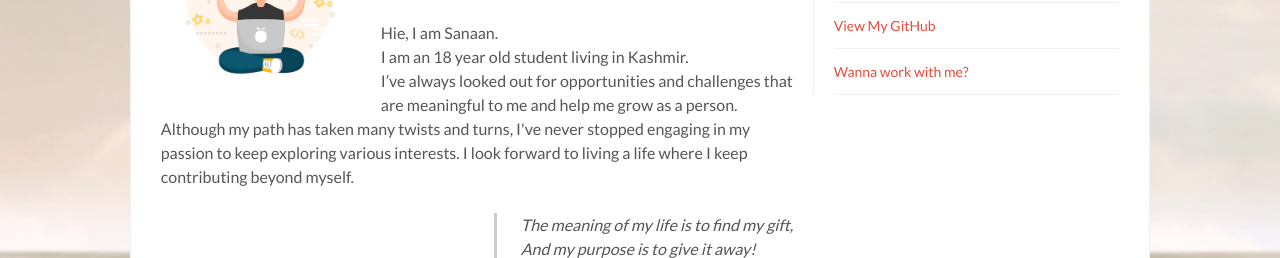
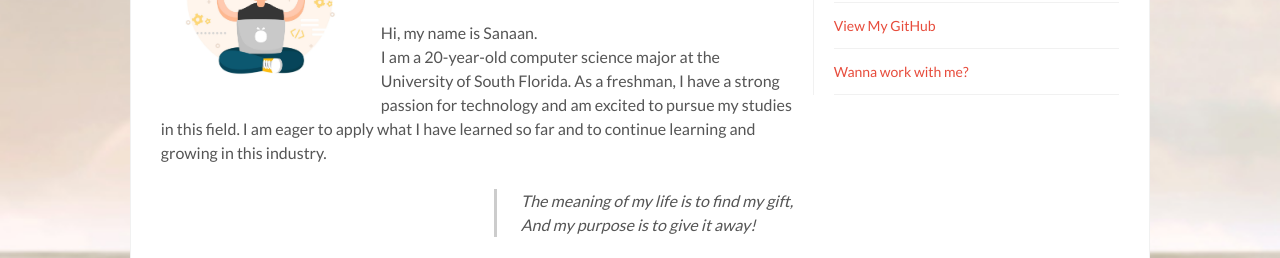
Before and after one commit to SanaanWani/MyWebsite, a plain HTML site: page index.html in a window 1280 px wide. Shown: the part 258-516 px from the top of the page. Drawn offline with nearby package versions, Linux system fonts and the light colour scheme.

Commit message:
Update index.html

```diff
--- a/index.html
+++ b/index.html
@@ -67,9 +67,8 @@
                                     Student / Programmer
                                 </h4>
                                 <p>
-                                    Hie, I am Sanaan. <br>
-                                    I am an 18 year old student living in Kashmir. <br>
-                                    I’ve always looked out for opportunities and challenges that are meaningful to me and help me grow as a person. Although my path has taken many twists and turns, I've never stopped engaging in my passion to keep exploring various interests. I look forward to living a life where I keep contributing beyond myself.<br>
+                                    Hi, my name is Sanaan. <br>
+                                    I am a 20-year-old computer science major at the University of South Florida. As a freshman, I have a strong passion for technology and am excited to pursue my studies in this field. I am eager to apply what I have learned so far and to continue learning and growing in this industry.<br>
                                     <blockquote style="float:right">The meaning of my life is to find my gift,<br> And my purpose is to give it away! </blockquote>
                                 </p>
                             </div>
```
